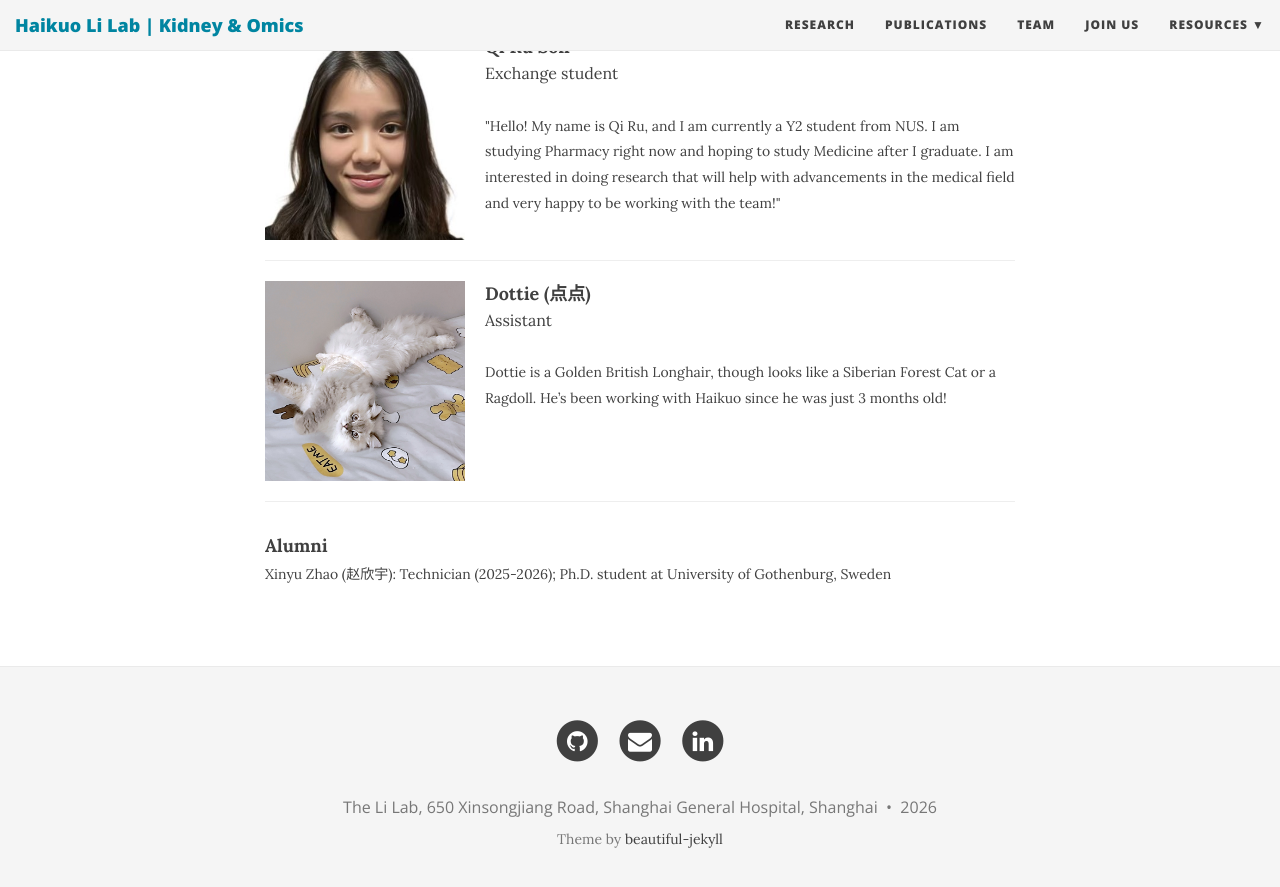
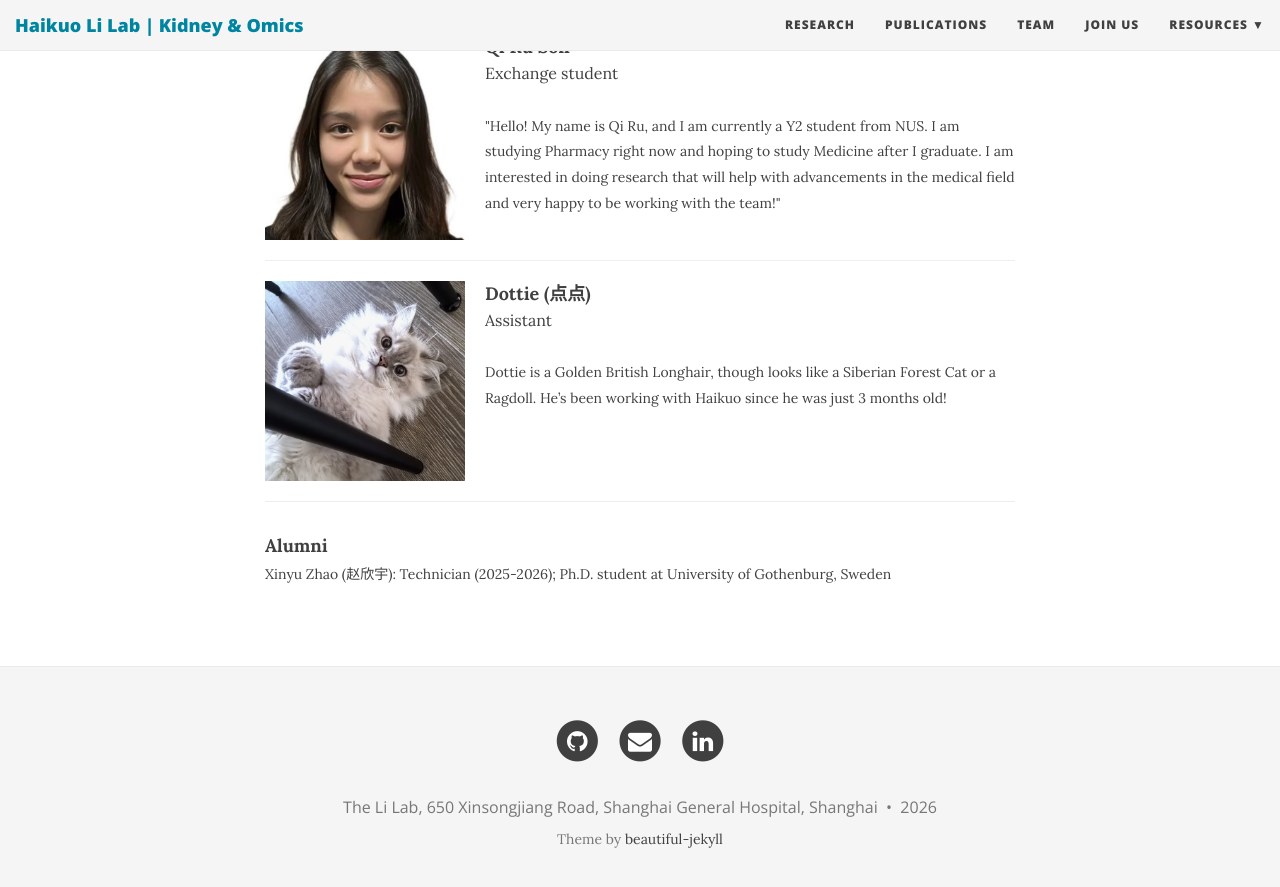
Before and after one commit to TheLiLab/thelilab.github.io, a Jekyll site: the page built from team.md, in a window 1280 px wide and 900 px high, scrolled down 2182 px. Shown: the top 887 px of the window. Built offline with Jekyll 4.4.1, drawn with Linux system fonts in a browser that asks for light colours; nearby versions of some CDN libraries.

Commit message:
Update team.md

```diff
--- a/team.md
+++ b/team.md
@@ -130,7 +130,7 @@ bigimg:
 
 <div style="display: flex; align-items: flex-start; font-size: 18px;">
   <div style="flex-shrink: 0; margin-right: 20px;">
-    <img src="/img/peopleimg/diandian202604.jpg" style="width: 100%; max-width: 200px;" />
+    <img src="/img/peopleimg/diandian202605.jpg" style="width: 100%; max-width: 200px;" />
   </div>
   <div style="flex-grow: 1;">
     <strong>Dottie (点点)</strong><br>
```
